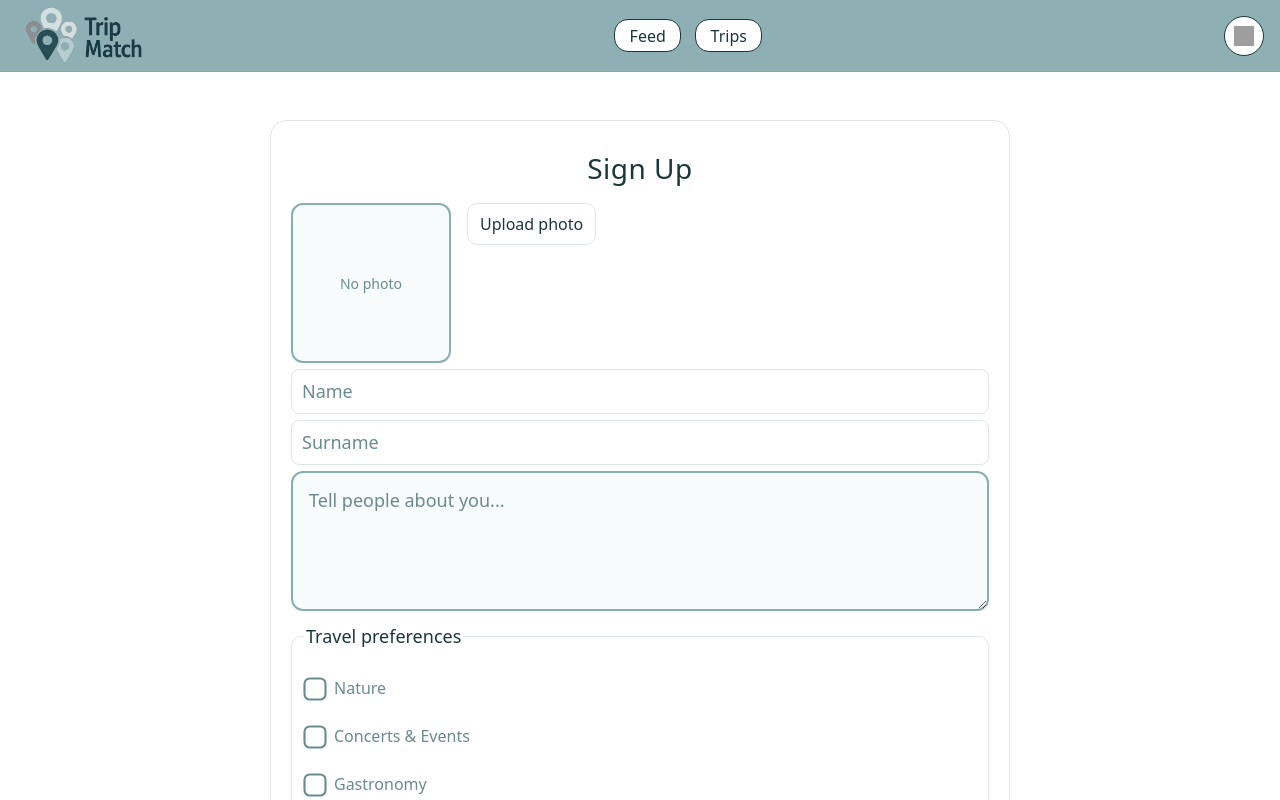
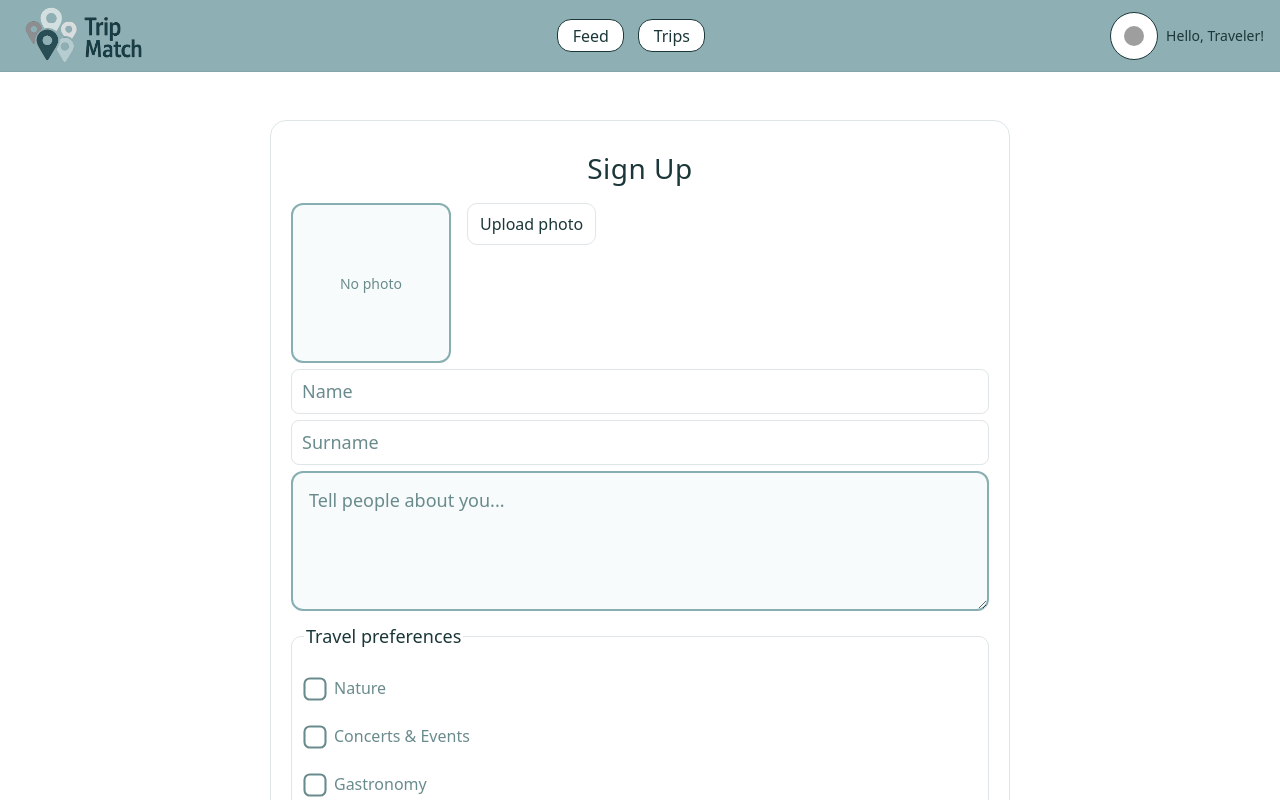
Before and after one commit to JoiceCnt/frontEnd_TripMatch, a React (Vite) app: page /signup in a window 1280 px wide. Shown: the top 800 px of the page. Built offline with nearby package versions, Linux system fonts and the light colour scheme; grey boxes are pictures that could not be loaded; a web font is replaced by a local one.

Commit message:
cloudnary

```diff
--- a/src/App.jsx
+++ b/src/App.jsx
@@ -1,5 +1,5 @@
 // src/App.jsx
-import { useState } from "react";
+import { useState, useEffect } from "react";
 import { Routes, Route, useLocation, useNavigate } from "react-router-dom";
 
 import TripMatchNavbar from "./components/TripMatchNavbar";
@@ -9,7 +9,7 @@ import HomePage from "./pages/HomePage";
 import ContactPage from "./pages/ContactPage";
 import PolicyPage from "./pages/PolicyPage";
 import AboutPage from "./pages/AboutPage";
-import LoginPage from "./pages/loginPage";
+import LoginPage from "./pages/LoginPage.jsx";
 import SignUpPage from "./pages/SignUpPage";
 import TripsPage from "./pages/TripsPage";
 import Feed from "./pages/Feed";
@@ -27,6 +27,14 @@ export default function App() {
 
   const isHome = location.pathname === "/";
 
+  useEffect(() => {
+    const savedUser = localStorage.getItem("user");
+    if (savedUser) {
+      setUser(JSON.parse(savedUser));
+      setIsLoggedIn(true);
+    }
+  }, []);
+
   const handleLogout = () => {
     setIsLoggedIn(false);
     setUser({ photo: "" });
@@ -39,9 +47,9 @@ export default function App() {
       <TripMatchNavbar
         variant={isHome ? "home" : "internal"}
         isAuthenticated={isLoggedIn}
+        user={user} // <── passa o objeto inteiro
         onLoginClick={() => navigate("/login")}
         onLogout={handleLogout}
-        avatarUrl={user?.photo}
       />
 
       <main className="tm-main">
--- a/src/components/TripMatchNavbar.css
+++ b/src/components/TripMatchNavbar.css
@@ -175,3 +175,36 @@
   object-fit: contain;
   flex: 0 0 auto;
 }
+.tm-avatar-wrapper {
+  display: flex;
+  align-items: center;
+  gap: 8px; /* espaço entre foto e texto */
+  position: relative;
+}
+
+.tm-avatar-btn {
+  width: 48px; /* tamanho fixo do círculo */
+  height: 48px;
+  border-radius: 50%;
+  border: 1px solid var(--ink);
+  background: var(--white);
+  cursor: pointer;
+  padding: 0;
+  display: flex;
+  align-items: center;
+  justify-content: center;
+  overflow: hidden; /* corta qualquer parte da imagem fora do círculo */
+}
+
+.tm-avatar-img {
+  width: 100%; /* ocupa todo o círculo */
+  height: 100%;
+  object-fit: cover; /* mantém proporção e cobre o espaço */
+  border-radius: 50%;
+}
+
+.tm-hello {
+  font-size: 14px;
+  font-weight: 500;
+  color: #1c3739;
+}
--- a/src/components/TripMatchNavbar.jsx
+++ b/src/components/TripMatchNavbar.jsx
@@ -6,6 +6,7 @@ import "./TripMatchNavbar.css";
 export default function TripMatchNavbar({
   variant = "home",
   isAuthenticated = false,
+  user = {}, // <── Novo: recebemos user
   onLoginClick,
   onLogout,
 }) {
@@ -13,12 +14,14 @@ export default function TripMatchNavbar({
   const [open, setOpen] = useState(false);
   const menuRef = useRef(null);
 
+  console.log("User in Navbar:", user);
   useEffect(() => {
     function onDocClick(e) {
       if (!menuRef.current) return;
       if (!menuRef.current.contains(e.target)) setOpen(false);
     }
     document.addEventListener("click", onDocClick);
+
     return () => document.removeEventListener("click", onDocClick);
   }, []);
 
@@ -34,7 +37,7 @@ export default function TripMatchNavbar({
   };
 
   const linkClass = ({ isActive }) => `tm-navbtn${isActive ? " active" : ""}`;
-
+  console.log("Navbar user:", user);
   return (
     <header className="tm-navbar" role="banner" aria-label="Primary">
       {/* Left: brand */}
@@ -50,7 +53,7 @@ export default function TripMatchNavbar({
         />
       </button>
 
-      {/* Center: nav buttons (Stories removido) */}
+      {/* Center: nav buttons */}
       <nav className="tm-nav" aria-label="Main navigation">
         <NavLink to="/feed" className={linkClass}>
           Feed
@@ -71,15 +74,23 @@ export default function TripMatchNavbar({
             Log In
           </button>
         ) : (
-          <div className="tm-user" ref={menuRef}>
+          <div className="tm-avatar-wrapper" ref={menuRef}>
             <button
               className="tm-avatar-btn"
               aria-haspopup="menu"
               aria-expanded={open}
               onClick={() => setOpen((o) => !o)}
             >
-              <img src="/icons/user-dark.svg" alt="" />
+              <img
+                src={
+                  user.photo ||
+                  "https://raw.githubusercontent.com/feathericons/feather/master/icons/user.svg"
+                }
+                alt="User avatar"
+                className="tm-avatar-img"
+              />
             </button>
+            <span className="tm-hello">Hello, {user.name || "Traveler"}!</span>
 
             {open && (
               <div className="tm-menu" role="menu">
--- a/src/pages/ProfilePage.jsx
+++ b/src/pages/ProfilePage.jsx
@@ -1,6 +1,5 @@
 import { useEffect, useState } from "react";
 import "./ProfilePage.css";
-
 
 export default function ProfilePage() {
   const [name, setName] = useState("");
@@ -39,7 +38,7 @@ export default function ProfilePage() {
         setBio(data.bio || "");
         setPreferences(data.preferences || {});
         setFavoriteCities(data.favoriteCities || "");
-      if (data.photoUrl) setPhotoPreview(data.photoUrl);
+        if (data.photo) setPhotoPreview(data.photo);
 
         setLoading(false);
       } catch (err) {
@@ -51,7 +50,6 @@ export default function ProfilePage() {
 
     fetchProfile();
   }, []);
-
 
   // Handle photo file selection + preview
   function onPickPhoto(e) {
@@ -79,16 +77,20 @@ export default function ProfilePage() {
     formData.append("bio", bio);
     formData.append("favoriteCities", favoriteCities);
     formData.append("preferences", JSON.stringify(preferences));
-  if (photoFile) formData.append("photo", photoFile);
+
+    if (photoFile) {
+      // se usuário subiu nova foto → envia o arquivo
+      formData.append("photo", photoFile);
+    }
 
     try {
-    const token = localStorage.getItem("token"); // Obtenemos el token
+      const token = localStorage.getItem("token");
 
       const res = await fetch("http://localhost:5005/api/users/me", {
         method: "PUT",
         body: formData,
         headers: {
-        Authorization: `Bearer ${token}`, // <-- añadimos token
+          Authorization: `Bearer ${token}`,
         },
       });
 
@@ -96,13 +98,12 @@ export default function ProfilePage() {
       const data = await res.json();
 
       alert("✅ Profile saved!");
-    if (data.photoUrl) setPhotoPreview(data.photoUrl);
+      if (data.photo) setPhotoPreview(data.photo); // atualiza preview
     } catch (err) {
       console.error("❌ Error guardando perfil:", err);
       alert("Failed to save profile.");
     }
   }
-
 
   if (loading) return <p>Loading profile...</p>;
   if (error) return <p style={{ color: "red" }}>{error}</p>;
--- a/src/pages/SignUpPage.jsx
+++ b/src/pages/SignUpPage.jsx
@@ -113,13 +113,13 @@ export default function SignUpPage({ onSubmitForm }) {
 
       const response = await axios.post(
         "http://localhost:5005/api/auth/register",
-        form
+        fd,
+        { headers: { "Content-Type": "multipart/form-data" } }
       );
       console.log(response);
       setSuccess("Account created successfully!");
 
       navigate("/login");
-
     } catch (err) {
       console.log(err);
       setError(err?.message || "Something went wrong.");
@@ -340,7 +340,6 @@ export default function SignUpPage({ onSubmitForm }) {
         <button className="tm-cta" type="submit" aria-label="Create an Account">
           Create an Account
         </button>
-
       </form>
     </div>
   );
```
Lines whose indentation alone changed are shown as unchanged.
